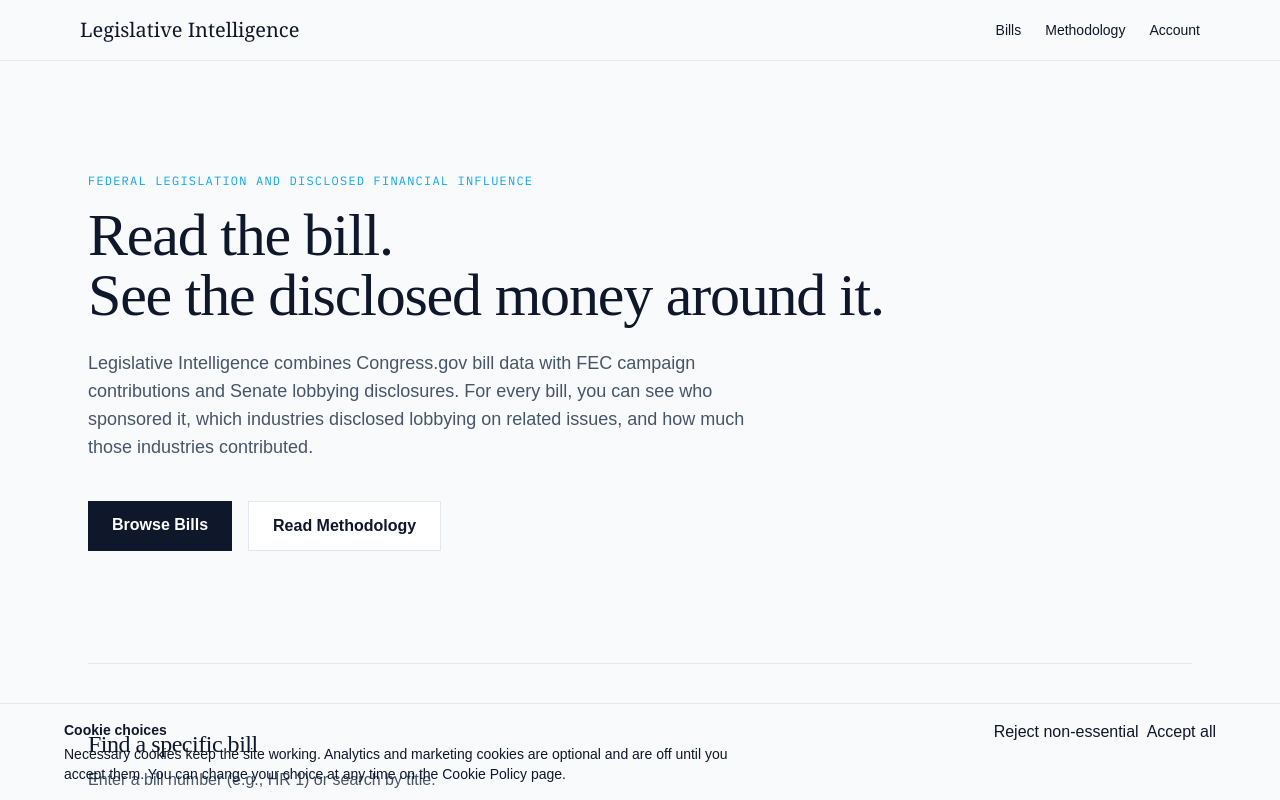
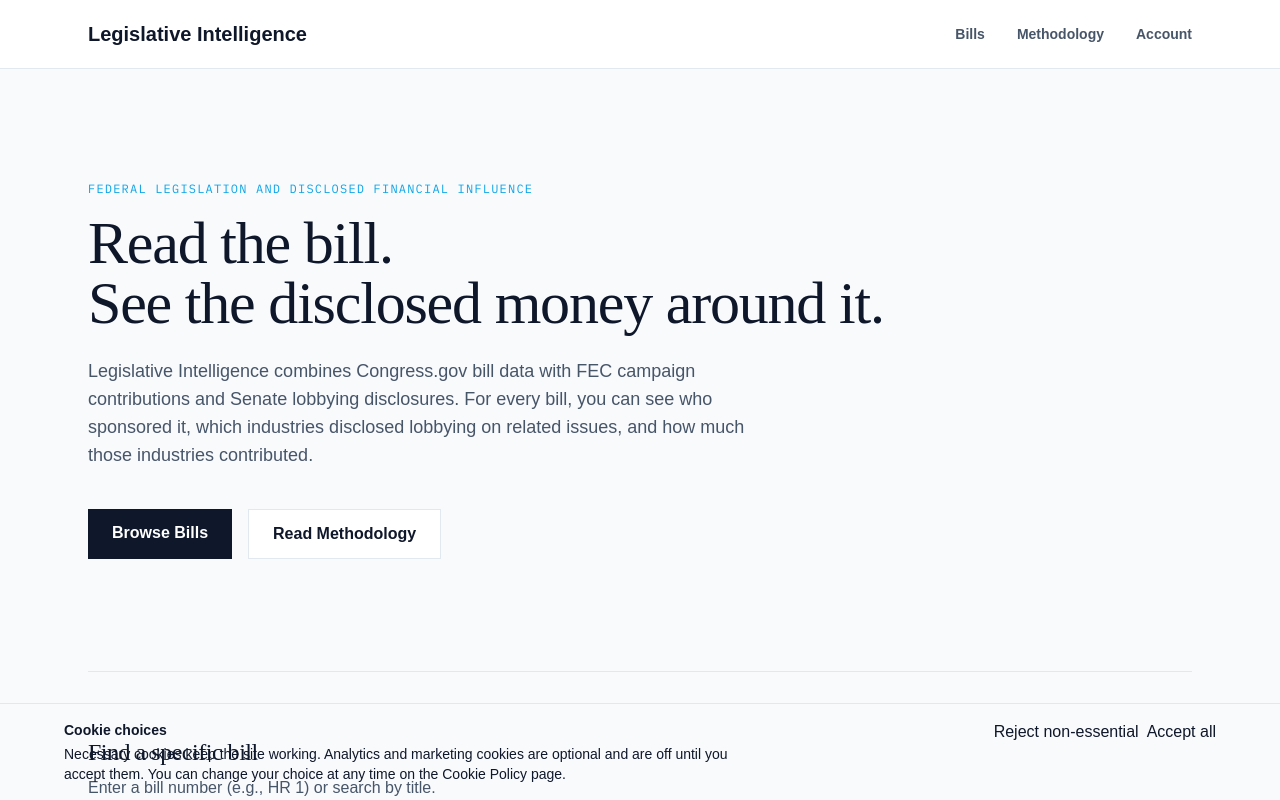
Before and after one commit to MajaJZ/legislative-intelligence, a Next.js app in the folder app/web/: page / in a window 1280 px wide. Shown: the top 800 px of the page. Built offline with nearby package versions, Linux system fonts and the light colour scheme.

Commit message:
Refactor SiteHeader styles and structure

```diff
--- a/app/web/components/SiteHeader.tsx
+++ b/app/web/components/SiteHeader.tsx
@@ -2,22 +2,15 @@ import Link from "next/link";
 
 export default function SiteHeader() {
   return (
-    <header className="border-b border-line bg-paper">
-      <div className="mx-auto flex max-w-6xl items-center justify-between px-4 py-4">
-
-        <Link href="/" className="font-serif text-xl no-underline text-ink">
+    <header className="border-b border-border bg-panel">
+      <div className="mx-auto flex max-w-6xl items-center justify-between px-6 py-5">
+        <Link href="/" className="text-xl font-bold text-navy hover:text-accent transition-colors">
           Legislative Intelligence
         </Link>
-        <nav aria-label="Primary" className="flex items-center gap-6 text-sm">
-          <Link href="/bills" className="no-underline text-ink">
-            Bills
-          </Link>
-          <Link href="/methodology" className="no-underline text-ink">
-            Methodology
-          </Link>
-          <Link href="/account" className="no-underline text-ink">
-            Account
-          </Link>
+        <nav className="flex items-center gap-8 text-sm font-semibold text-slate">
+          <Link href="/bills" className="hover:text-navy">Bills</Link>
+          <Link href="/methodology" className="hover:text-navy">Methodology</Link>
+          <Link href="/account" className="hover:text-navy">Account</Link>
         </nav>
       </div>
     </header>
```
